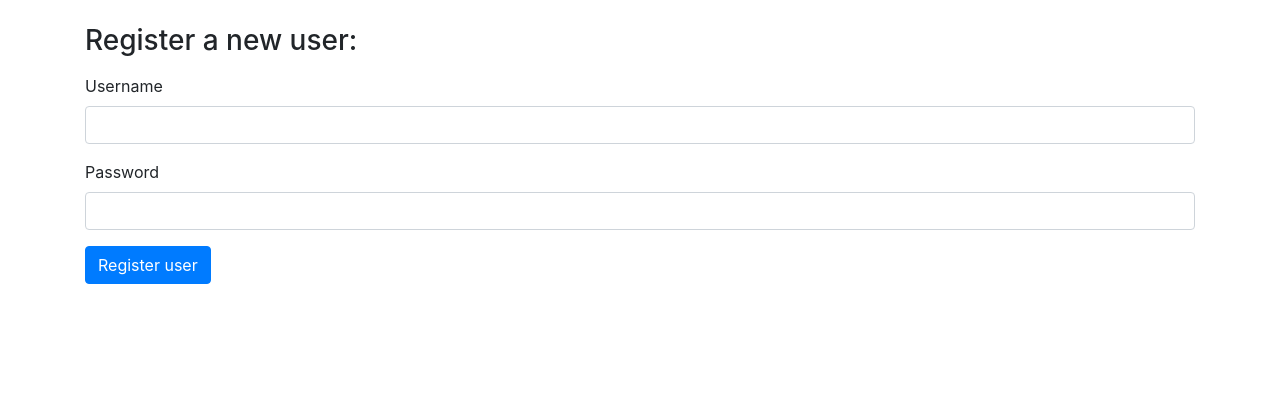
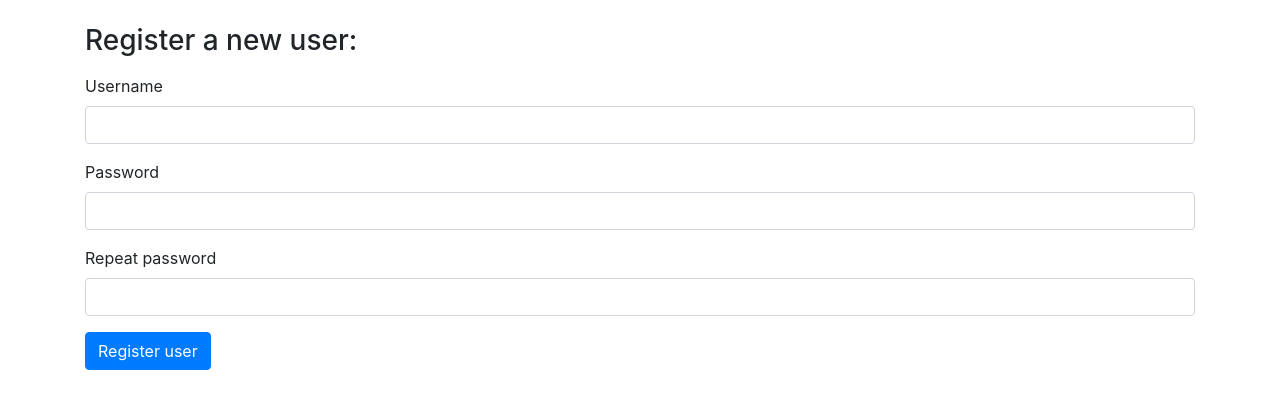
Before and after one commit to Jonkke/tsoha-noteapp, a Flask app: page /auth/register in a window 1280 px wide. Shown: the part 56-465 px from the top of the page. Run offline with Flask 2, Linux system fonts and the light colour scheme; some libraries are stand-ins or nearby versions.

Commit message:
Add password confirm validation to registration

```diff
--- a/app/auth/forms.py
+++ b/app/auth/forms.py
@@ -1,5 +1,6 @@
 from flask_wtf import FlaskForm
 from wtforms import StringField, PasswordField, validators
+from wtforms.validators import EqualTo
 
 class LoginForm(FlaskForm):
     username = StringField("Username")
@@ -10,7 +11,8 @@ class LoginForm(FlaskForm):
 
 class RegisterForm(FlaskForm):
     username = StringField("Username", [validators.Length(min=2, max=32)])
-    password = PasswordField("Password", [validators.Length(min=4, max=128)])
+    password = PasswordField("Password", validators=[validators.Length(min=4, max=128), validators.EqualTo('confirm', message='Passwords must match.')])
+    confirm = PasswordField("Repeat password")
 
     class Meta:
         csrf = False
--- a/app/auth/views.py
+++ b/app/auth/views.py
@@ -86,14 +86,14 @@ def auth_invite():
         return render_accountsettings(inviteForm=inviteForm)
 
     invitedUser = User.query.filter_by(
-        five_letter_identifier=inviteForm.user_identifier.data).first()
+        five_letter_identifier=inviteForm.user_identifier.data.upper()).first()
     if invitedUser:
         if invitedUser.id == current_user.id:
             return render_accountsettings(inviteForm=inviteForm, invitedDoneMsg="Can't send invitation to yourself!")
 
         for contact in current_user.get_contact_list(include_non_confirmed=True):
             if (contact["id"] == invitedUser.id):
-                return render_accountsettings(inviteForm=inviteForm, invitedDoneMsg="You already have a contact who has this invitation identifier!")
+                return render_accountsettings(inviteForm=inviteForm, invitedDoneMsg="You already have a contact who has this invitation identifier! (This could be a pending contact that has not been accepted yet!)")
 
         query = "INSERT INTO user_contact (user_id, contact_id, inviter, confirmed) VALUES (:uid1, :uid2, :inv, '0')"
         db.session().execute(
--- a/app/templates/auth/accountsettings.html
+++ b/app/templates/auth/accountsettings.html
@@ -66,6 +66,7 @@
 
         <div class="row mb-4">
           <div class="col-12 inviteformdiv" style="border:1px solid #ddd; padding:10px; height:100%;">
+            <h5>Send contact invitation</h5>
             <form method="POST" action="{{ url_for('auth_invite') }}" class="form">
               <div class="upper">
                 <div class="left" style="display:inline;">
--- a/app/templates/auth/registerform.html
+++ b/app/templates/auth/registerform.html
@@ -27,6 +27,10 @@
     </ul>
   </div>
   <div class="form-group">
+    {{ form.confirm.label }}
+    {{ form.confirm(class_="form-control") }}
+  </div>
+  <div class="form-group">
     <button class="btn btn-primary" type="submit">Register user</button>
   </div>
 </form>
--- a/app/views.py
+++ b/app/views.py
@@ -5,5 +5,4 @@ moment = Moment(app)
 
 @app.route("/")
 def index():
-    #return render_template("index.html")
     return redirect(url_for('notes_index'))
```
